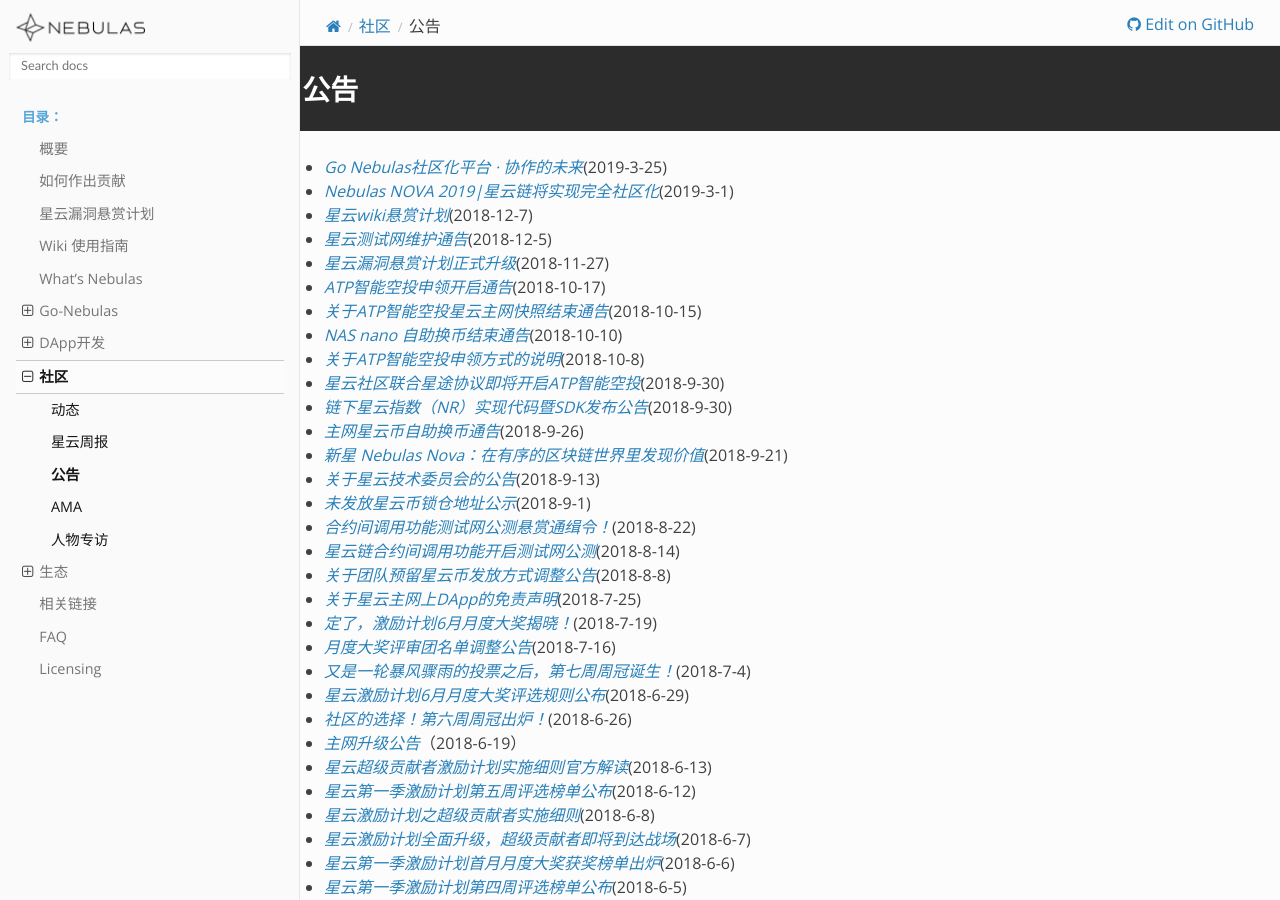
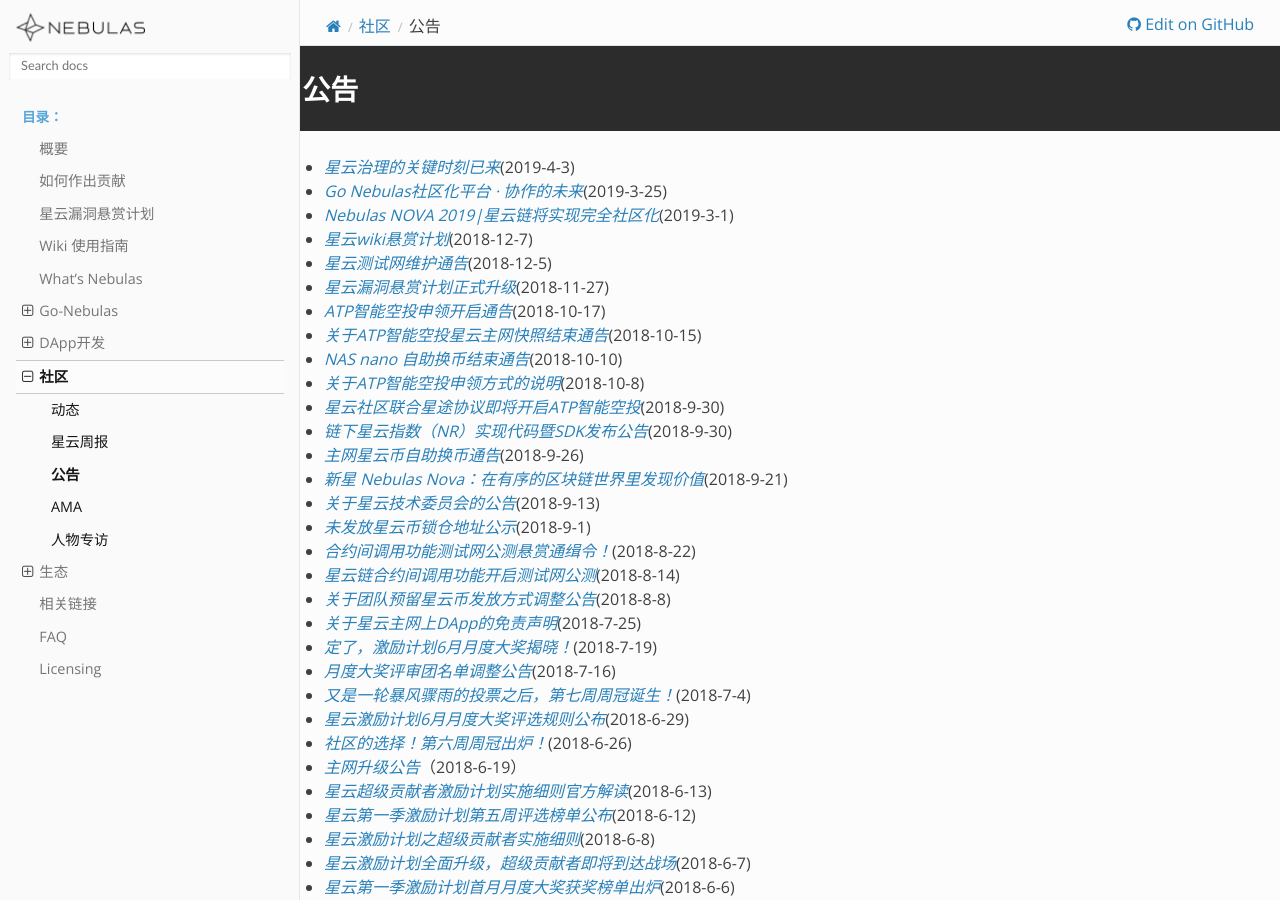
Before and after one commit to nebulasio/nebdocs, a Sphinx documentation site: the page built from docs/community/announcement.md, in a window 1280 px wide and 900 px high. Built offline with Sphinx 7.4.7 and the Read the Docs theme 2.0.0, drawn with Linux system fonts in a browser that asks for light colours; pages that are not in the unit, such as notebooks, are missing from menus.

Commit message:
Update announcement.md

```diff
--- a/docs/community/announcement.md
+++ b/docs/community/announcement.md
@@ -1,4 +1,5 @@
 # 公告
+- *[星云治理的关键时刻已来](https://blog.nebulas.io/2019/04/03/the-milestore-of-nebulas-governance-is-coming/)*(2019-4-3)
 - *[Go Nebulas社区化平台 · 协作的未来](https://blog.nebulas.io/2019/03/25/go-nebulas-the-future-of-collaboration/)*(2019-3-25)
 - *[Nebulas NOVA 2019|星云链将实现完全社区化](https://mp.weixin.qq.com/s/rDmPCHmbPpkk6f8znZCUnA)*(2019-3-1)
 - *[星云wiki悬赏计划](https://mp.weixin.qq.com/s/w5D5JOTy3YlTIeCFajXqTg)*(2018-12-7)
```
